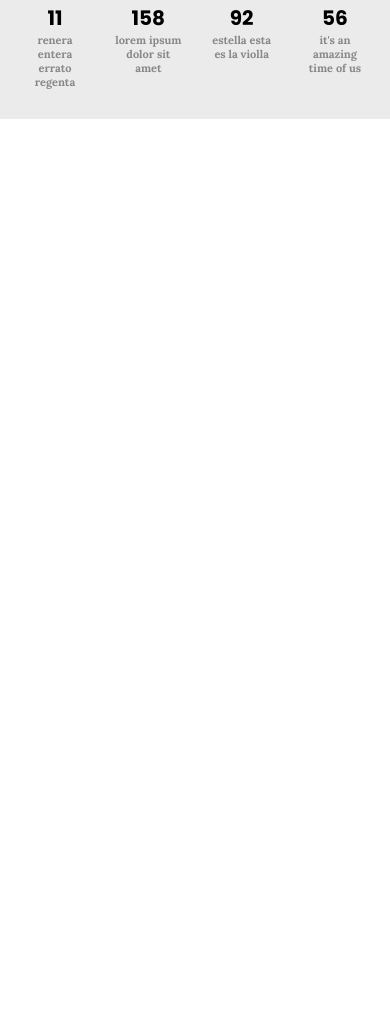
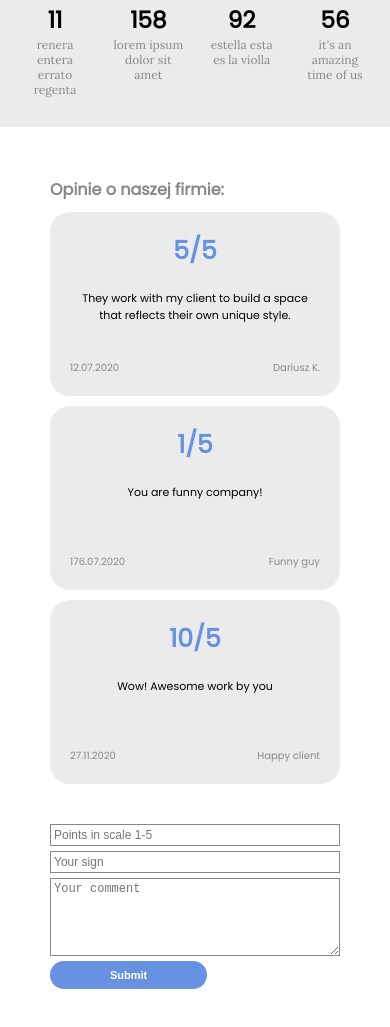
Before and after one commit to lukbud28/lukbud-gatsby, a Gatsby site: page / in a window 390 px wide. Shown: the part 1113-2140 px from the top of the page. Before the commit the page ends 1440 px from the top, so only its background shows below. Built offline with nearby package versions, Linux system fonts and the light colour scheme; Gatsby itself is replaced by a stand-in of ours.

Commit message:
almost finished version to phones. Only fotter left

```diff
--- a/gatsby-config.js
+++ b/gatsby-config.js
@@ -42,38 +42,11 @@ module.exports = {
       },
     },
     {
-      resolve: `gatsby-plugin-prefetch-google-fonts`,
+      resolve: "gatsby-plugin-web-font-loader",
       options: {
-        fonts: [
-          {
-            family: `Poppins`,
-            subsets: [`latin-ext`],
-            variants: [
-              `400`,
-              `500`,
-              `600`,
-              `700`,
-              `400i`,
-              `500i`,
-              `600i`,
-              `700i`,
-            ],
-          },
-          {
-            family: `Lora`,
-            subsets: [`latin-ext`],
-            variants: [
-              `400`,
-              `500`,
-              `600`,
-              `700`,
-              `400i`,
-              `500i`,
-              `600i`,
-              `700i`,
-            ],
-          },
-        ],
+        google: {
+          families: ["Poppins", "Lora"],
+        },
       },
     },
   ],
--- a/package.json
+++ b/package.json
@@ -6,6 +6,7 @@
   "author": "Igor Patro",
   "dependencies": {
     "babel-plugin-styled-components": "^1.11.1",
+    "clsx": "^1.1.1",
     "gatsby": "^2.25.3",
     "gatsby-image": "^2.4.21",
     "gatsby-plugin-manifest": "^2.5.2",
@@ -15,12 +16,14 @@
     "gatsby-plugin-root-import": "^2.0.5",
     "gatsby-plugin-sharp": "^2.7.1",
     "gatsby-plugin-styled-components": "^3.4.0",
+    "gatsby-plugin-web-font-loader": "^1.0.4",
     "gatsby-source-filesystem": "^2.4.2",
     "gatsby-transformer-sharp": "^2.5.21",
     "prop-types": "^15.7.2",
     "react": "^16.12.0",
     "react-dom": "^16.12.0",
     "react-helmet": "^6.1.0",
+    "react-hook-form": "^6.11.3",
     "styled-components": "^5.2.1"
   },
   "devDependencies": {
--- a/src/components/molecules/OpinionsCard.js
+++ b/src/components/molecules/OpinionsCard.js
@@ -0,0 +1,61 @@
+/* eslint-disable react/jsx-one-expression-per-line */
+import React from "react"
+import styled from "styled-components"
+import PropTypes from "prop-types"
+
+const StyledContainer = styled.div`
+  background-color: ${({ theme }) => theme.lightgrey};
+  display: flex;
+  flex-direction: column;
+  align-items: center;
+  padding: 20px;
+  border-radius: 20px;
+  text-align: center;
+  margin: 10px 0 0;
+`
+
+const StyledPoints = styled.h1`
+  color: ${({ theme }) => theme.blue};
+  font-size: 2.5rem;
+`
+
+const StyledComment = styled.p`
+  margin: 20px 0;
+  color: black;
+  font-size: 1.1rem;
+  height: 50px;
+`
+
+const StyledCommentInformations = styled.div`
+  width: 100%;
+  display: flex;
+  justify-content: space-between;
+`
+
+const StyledCommentInformationsText = styled.h5`
+  color: ${({ theme }) => theme.grey};
+  font-weight: ${({ theme }) => theme.weights.regular};
+`
+
+const OpinionsCard = ({ data }) => {
+  return (
+    <StyledContainer>
+      <StyledPoints>{data.points}/5</StyledPoints>
+      <StyledComment>{data.comment}</StyledComment>
+      <StyledCommentInformations>
+        <StyledCommentInformationsText>
+          {data.date}
+        </StyledCommentInformationsText>
+        <StyledCommentInformationsText>
+          {data.author}
+        </StyledCommentInformationsText>
+      </StyledCommentInformations>
+    </StyledContainer>
+  )
+}
+
+OpinionsCard.propTypes = {
+  data: PropTypes.objectOf(PropTypes.string).isRequired,
+}
+
+export default OpinionsCard
--- a/src/components/molecules/OpinionsForm.js
+++ b/src/components/molecules/OpinionsForm.js
@@ -0,0 +1,88 @@
+import React from "react"
+import { useForm } from "react-hook-form"
+import styled from "styled-components"
+
+const StyledForm = styled.form`
+  margin-top: 40px;
+`
+
+const StyledInput = styled.input`
+  width: 100%;
+  border: 1px solid ${({ theme }) => theme.grey};
+  padding: 3px;
+  font-size: 1.2rem;
+  margin: 0 0 5px;
+
+  &.error {
+    background-color: red;
+  }
+`
+
+const StyledTextarea = styled.textarea`
+  width: 100%;
+  min-width: 100%;
+  max-width: 100%;
+  border: 1px solid ${({ theme }) => theme.grey};
+  padding: 3px;
+  font-size: 1.2rem;
+
+  &.error {
+    background-color: red;
+  }
+`
+
+const StyledSubmit = styled.input`
+  background-color: ${({ theme }) => theme.blue};
+  color: ${({ theme }) => theme.white};
+  font-weight: ${({ theme }) => theme.weights.semiBold};
+  padding: 8px 60px;
+  border-radius: 30px;
+  font-size: 1.1rem;
+  border: none;
+  margin-bottom: 5px;
+`
+
+const StyledErrorSpan = styled.span`
+  width: 100%;
+`
+
+const OpinionsForm = () => {
+  const { register, handleSubmit, errors } = useForm()
+  const onSubmit = data => console.log(data)
+
+  return (
+    <StyledForm onSubmit={handleSubmit(onSubmit)}>
+      <StyledInput
+        name="points"
+        type="number"
+        className={errors.points && "error"}
+        placeholder="Points in scale 1-5"
+        ref={register({ required: true, max: 5, min: 1 })}
+      />
+      <StyledInput
+        name="sign"
+        type="text"
+        className={errors.sign && "error"}
+        placeholder="Your sign"
+        ref={register({ required: true, maxLength: 20 })}
+      />
+      <StyledTextarea
+        name="comment"
+        type="text"
+        rows="5"
+        className={errors.comment && "error"}
+        placeholder="Your comment"
+        ref={register({ required: true, maxLength: 100 })}
+      />
+      <StyledSubmit type="submit" />
+      {Object.keys(errors).length > 0 && (
+        <>
+          <br />
+          <StyledErrorSpan>Ooops, pojawiły się jakieś błędy</StyledErrorSpan>
+        </>
+      )}
+    </StyledForm>
+  )
+}
+
+export default OpinionsForm
--- a/src/components/molecules/StatsPoint.js
+++ b/src/components/molecules/StatsPoint.js
@@ -11,14 +11,15 @@ const StyledContainer = styled.div`
 
 const StyledPoints = styled.h1`
   text-align: center;
-  font-size: 2rem;
+  font-size: 2.3rem;
 `
 
 const StyledPointsDiscription = styled.h3`
   text-align: center;
   font-family: "Lora";
-  font-size: 1.1rem;
+  font-size: 1.2rem;
   color: ${({ theme }) => theme.grey};
+  font-weight: ${({ theme }) => theme.weights.light};
 `
 
 const StatsPoint = ({ points, pointsDiscription }) => {
--- /dev/null
+++ b/src/components/sections/Opinions.js
@@ -0,0 +1,54 @@
+import React, { useState } from "react"
+import styled from "styled-components"
+import clsx from "clsx"
+
+import OpinionsCard from "components/molecules/OpinionsCard"
+import OpinionsForm from "components/molecules/OpinionsForm"
+
+const StyledContainer = styled.section`
+  width: 100%;
+  padding: 50px;
+`
+
+const StyledOpinionsTitle = styled.h1`
+  font-size: 1.6rem;
+  color: ${({ theme }) => theme.grey};
+`
+
+const Data = [
+  {
+    points: "5",
+    comment:
+      "They work with my client to build a space that reflects their own unique style.",
+    date: "12.07.2020",
+    author: "Dariusz K.",
+  },
+  {
+    points: "1",
+    comment: "You are funny company!",
+    date: "176.07.2020",
+    author: "Funny guy",
+  },
+  {
+    points: "10",
+    comment: "Wow! Awesome work by you",
+    date: "27.11.2020",
+    author: "Happy client",
+  },
+]
+
+const Opinions = () => {
+  const [isFormOpen, setFormOpenmet] = useState(false)
+
+  return (
+    <StyledContainer>
+      <StyledOpinionsTitle>Opinie o naszej firmie:</StyledOpinionsTitle>
+      {Data.map(opinion => (
+        <OpinionsCard data={opinion} key={opinion.author} />
+      ))}
+      <OpinionsForm />
+    </StyledContainer>
+  )
+}
+
+export default Opinions
--- a/src/components/sections/Stats.js
+++ b/src/components/sections/Stats.js
@@ -12,19 +12,23 @@ const StyledContainer = styled.section`
 
 const Data = [
   {
-    points: 11,
+    id: 0,
+    points: "11",
     pointsDiscription: "renera entera errato regenta",
   },
   {
-    points: 158,
+    id: 1,
+    points: "158",
     pointsDiscription: "lorem ipsum dolor sit amet",
   },
   {
-    points: 92,
+    id: 2,
+    points: "92",
     pointsDiscription: "estella esta es la violla",
   },
   {
-    points: 56,
+    id: 3,
+    points: "56",
     pointsDiscription: "it's an amazing time of us",
   },
 ]
@@ -36,6 +40,7 @@ const Stats = () => {
         <StatsPoint
           points={statsPoint.points}
           pointsDiscription={statsPoint.pointsDiscription}
+          key={statsPoint.id}
         />
       ))}
     </StyledContainer>
--- a/src/pages/index.js
+++ b/src/pages/index.js
@@ -4,12 +4,14 @@ import MainLayout from "layout/MainLayout"
 import Landing from "components/sections/Landing"
 import Quote from "components/sections/Quote"
 import Stats from "components/sections/Stats"
+import Opinions from "components/sections/Opinions"
 
 const IndexPage = () => (
   <MainLayout>
     <Landing />
     <Quote />
     <Stats />
+    <Opinions />
     <br />
     <br />
     <br />
```
Also changed, not shown: src/components/organisms/Opinions.js (deleted), 1 other file.
